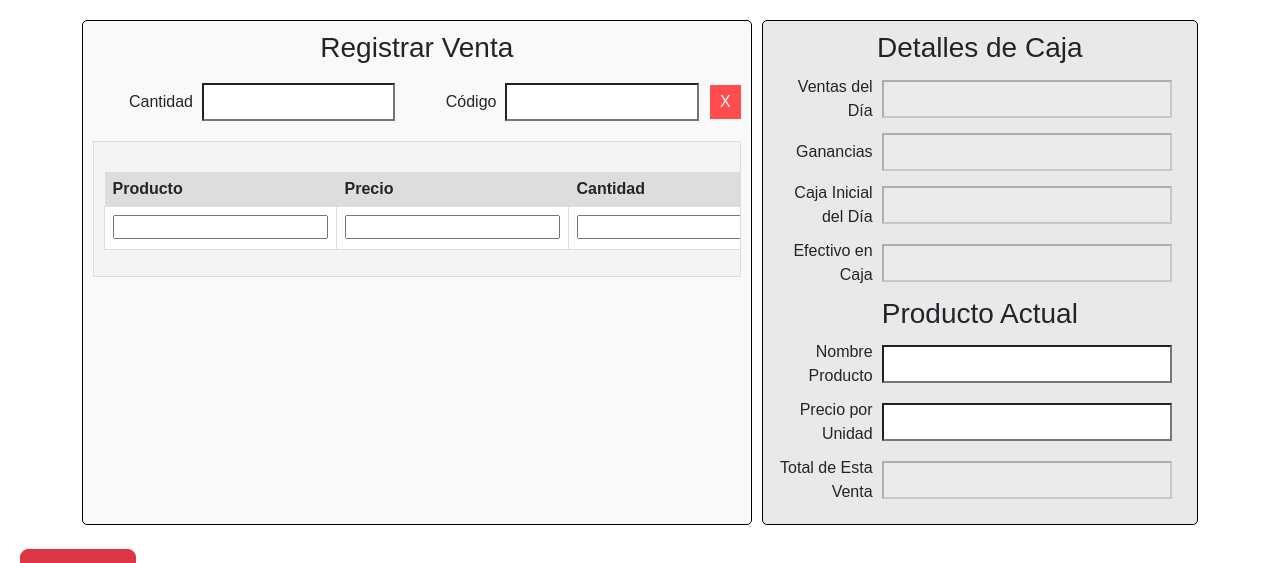
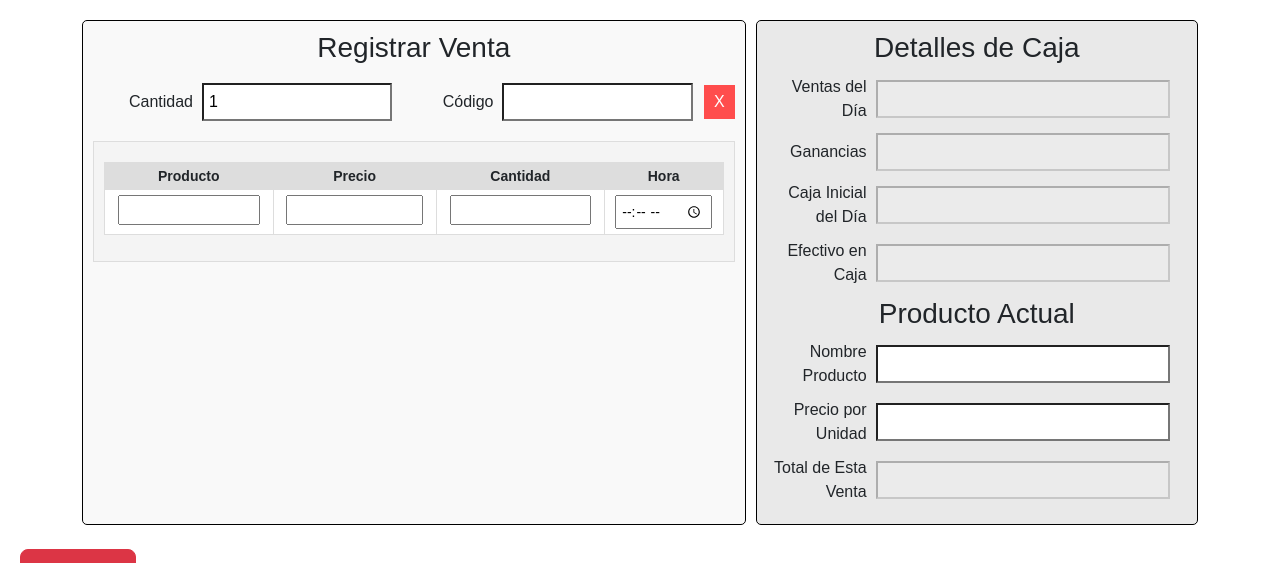
Before and after one commit to Jojans/ACEII-inspiration, a Django app: page /ventas/ in a window 1280 px wide. Shown: the top 563 px of the page. Run offline with Django 5.2, Linux system fonts and the light colour scheme; a user stored in the database is signed in.

Commit message:
edit sistema de ventas minimos

```diff
--- a/J3/ventas/static/index/css/sisven.css
+++ b/J3/ventas/static/index/css/sisven.css
@@ -46,8 +46,44 @@ body {
 .inline-group .input-group {
     width: 48%; /* Para que ocupen el mismo espacio */
 }
+
 .product-container {
-    max-height: 200px;
+    max-height: 1000px;
+    overflow-y: auto;
+    border: 1px solid #ddd;
+    margin-top: 10px;
+    padding: 10px;
+    background-color: #f4f4f4;
+}
+
+.table {
+    width: 100%; /* Aseguramos que ocupe el 100% del contenedor */
+    margin-top: 10px;
+    border-collapse: collapse; /* Evita espacios entre celdas */
+}
+
+.table td, .table th {
+    padding: 5px; /* Reducimos el padding de las celdas */
+    border: 1px solid #ddd;
+    text-align: center;
+    font-size: 14px; /* Reducimos el tamaño de la fuente */
+}
+
+.table th {
+    background-color: #ddd;
+}
+
+.table input {
+    width: 90%; /* Hacemos que los inputs sean más pequeños dentro de las celdas */
+    padding: 5px;
+    font-size: 14px; /* Reducimos el tamaño de los inputs */
+    margin: 0 auto; /* Centra los inputs */
+    box-sizing: border-box;
+}
+
+
+/* .product-container {
+    max-height: 1000px;
     overflow-y: auto;
     border: 1px solid #ddd;
     margin-top: 10px;
@@ -66,7 +102,7 @@ body {
 }
 .table th {
     background-color: #ddd;
-}
+} */
 .button {
     padding: 10px 20px;
     background-color: #333;
--- a/J3/ventas/templates/sistema_ventas.html
+++ b/J3/ventas/templates/sistema_ventas.html
@@ -16,15 +16,14 @@
         <div class="inline-group">
             <div class="input-group">
                 <label for="cantidad">Cantidad</label>
-                <input type="number" id="cantidad" name="cantidad">
+                <input type="number" id="cantidad" name="cantidad" value="1" min="1">
             </div>
             <div class="input-group">
                 <label for="codigo">Código</label>
-                <input type="text" id="codigo" name="codigo">
+                <input type="number" id="codigo" name="codigo" min="1">
             </div>
             <button class="button-red" style="margin-left: 10px;">X</button>
         </div>
-        <!-- Eliminé la hora debajo de cantidad y código -->
         <div class="product-container">
             <table class="table">
                 <thead>
@@ -42,7 +41,6 @@
                         <td><input type="number" name="numero"></td>
                         <td><input type="time" name="hora_venta"></td>
                     </tr>
-                    <!-- Agregar más filas según sea necesario -->
                 </tbody>
             </table>
         </div>
```
